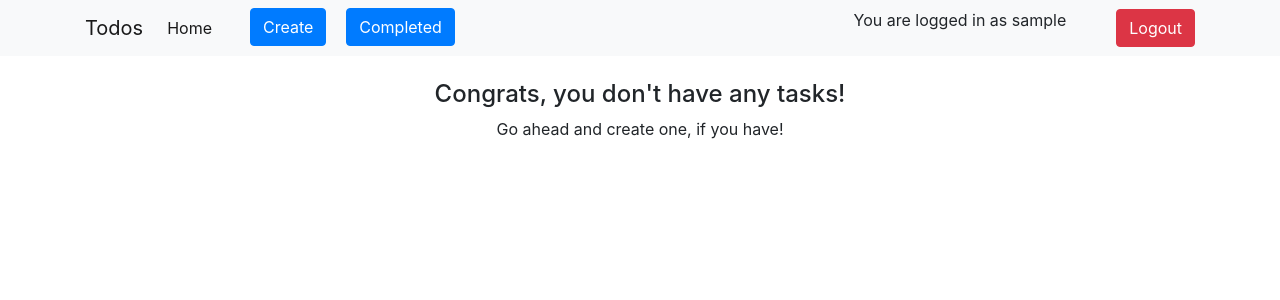
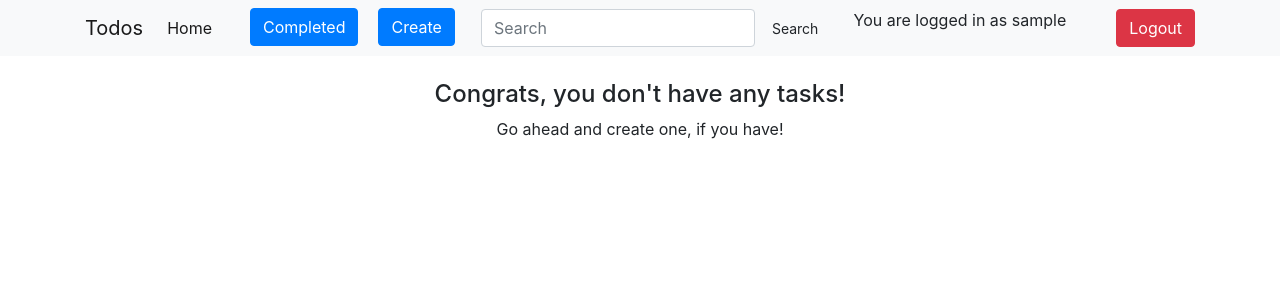
Before and after one commit to mirokrastev/django-projects, a Django app: page / in a window 1280 px wide. Shown: the top 300 px of the page. Run offline with Django 3.2, Linux system fonts and the light colour scheme; the visitor is signed in with stand-in values (Sample User, id 1); data that the repository does not hold is empty; some libraries are stand-ins or nearby versions.

Commit message:
Search bar
Simple search bar to search in your todos!

```diff
--- a/Todo Site/mysite/urls.py
+++ b/Todo Site/mysite/urls.py
@@ -16,7 +16,7 @@ Including another URLconf
 from django.contrib import admin
 from django.urls import path, include
 from register.views import register_view, login_view, logout_view
-from todolist.views import home_view
+from todolist.views import home_view, search_view
 
 urlpatterns = [
     # Admin
@@ -30,4 +30,5 @@ urlpatterns = [
     # Todos
     path('', home_view, name='home'),
     path('task/', include('todolist.urls')),
+    path('search/', search_view, name='search')
 ]
--- a/Todo Site/templates/base.html
+++ b/Todo Site/templates/base.html
@@ -11,50 +11,7 @@
     {% endblock title %}
 </head>
 <body>
-<nav class="navbar navbar-expand-lg navbar-light bg-light">
-    <div class="container text-center">
-        <a class="navbar-brand" href="{% url 'home' %}">Todos</a>
-        <div class="collapse navbar-collapse" id="navbarSupportedContent">
-
-            <ul class="navbar-nav mr-auto">
-                <li class="nav-item active" style="margin-right: 30px;">
-                    <a class="nav-link" href="{% url 'home' %}">Home</a>
-                </li>
-                {% if user.is_authenticated %}
-                    <li>
-                        <form action="{% url 'create' %}" method="GET">
-                            <button type="submit" class="btn btn-primary">Create</button>
-                        </form>
-                    </li>
-                    <li>
-                        <form action="{% url 'completed_todos' %}" method="GET" style="margin-left: 20px;">
-                            <button type="submit" class="btn btn-primary">Completed</button>
-                        </form>
-                    </li>
-                {% endif %}
-            </ul>
-
-            {% if user.is_authenticated %}
-                <p>You are logged in as {{ user.username }}</p>
-                <form action="{% url 'logout_v' %}" method="POST">
-                    {% csrf_token %}
-                    <button type="submit" class="btn btn-danger" style="margin-left: 50px">Logout</button>
-                </form>
-
-            {% else %}
-                <form action="{% url 'login_v' %}" method="GET">
-                    {% csrf_token %}
-                    <button type="submit" class="btn btn-primary">Login</button>
-                </form>
-                <form action="{% url 'register' %}" method="GET">
-                    {% csrf_token %}
-                    <button type="submit" class="btn btn-primary" style="margin-left: 10px">Register</button>
-                </form>
-            {% endif %}
-
-        </div>
-    </div>
-</nav>
+{% include 'navbar.html' %}
 
 {% block content %}{% endblock content %}
 
--- /dev/null
+++ b/Todo Site/templates/navbar.html
@@ -0,0 +1,37 @@
+<nav class="navbar navbar-expand-lg navbar-light bg-light">
+    <div class="container text-center">
+        <a class="navbar-brand" href="{% url 'home' %}">Todos</a>
+
+        <ul class="navbar-nav mr-auto">
+            <li class="nav-item active" style="margin-right: 30px;">
+                <a class="nav-link" href="{% url 'home' %}">Home</a>
+            </li>
+            {% include 'navbar_auth.html' %}
+        </ul>
+
+        {% if user.is_authenticated %}
+            <form class="form-inline mr-auto" method="GET" action="{% url 'search' %}">
+                <input class="form-control mr-sm-2" type="text"
+                       placeholder="Search" name="search">
+                <input class="btn btn-unique btn-rounded btn-sm my-0"
+                type="submit" value="Search">
+            </form>
+            <p>You are logged in as {{ user.username }}</p>
+            <form action="{% url 'logout_v' %}" method="POST">
+                {% csrf_token %}
+                <button type="submit" class="btn btn-danger" style="margin-left: 50px">Logout</button>
+            </form>
+
+        {% else %}
+            <form action="{% url 'login_v' %}" method="GET">
+                {% csrf_token %}
+                <button type="submit" class="btn btn-primary">Login</button>
+            </form>
+            <form action="{% url 'register' %}" method="GET">
+                {% csrf_token %}
+                <button type="submit" class="btn btn-primary" style="margin-left: 10px">Register</button>
+            </form>
+        {% endif %}
+
+    </div>
+</nav>
--- /dev/null
+++ b/Todo Site/templates/navbar_auth.html
@@ -0,0 +1,12 @@
+{% if user.is_authenticated %}
+<li>
+    <form action="{% url 'completed_todos' %}" method="GET"">
+    <button type="submit" class="btn btn-primary">Completed</button>
+    </form>
+</li>
+<li>
+    <form action="{% url 'create' %}" method="GET" style="margin-left: 20px;">
+        <button type="submit" class="btn btn-primary">Create</button>
+    </form>
+</li>
+{% endif %}
--- a/Todo Site/todolist/views.py
+++ b/Todo Site/todolist/views.py
@@ -17,6 +17,13 @@ def get_object(request, task_pk):
         return Task.objects.get(pk=task_pk, user=request.user)
     except (Task.DoesNotExist, ValueError):
         return None
+
+
+@login_required
+def search_view(request):
+    word = request.GET['search']
+    todos = Task.objects.filter(user=request.user, title__icontains=word)
+    return render(request, 'home.html', {'todos': todos})
 
 
 @login_required
@@ -52,6 +59,8 @@ def detailed_todo_view(request, task_pk):
     if request.method == 'POST':
         form = TaskForm(request.POST, instance=task)
         form.save()
+        return home_view(request)
+
     task_paragraph = TaskForm(instance=task)
     return render(request, 'todolist/detailed_todo.html', {'object': task, 'task': task_paragraph})
 
@@ -65,7 +74,7 @@ def complete_todo_view(request, task_pk):
     if request.method == 'POST':
         task.date_completed = timezone.now()
         task.save()
-        return render(request, 'home.html', {'message': f'You completed task {task.title}!'})
+        return home_view(request, f'You completed task {task.title}!')
     return redirect(home_view)
 
 
@@ -77,5 +86,5 @@ def delete_todo_view(request, task_pk):
 
     if request.method == 'POST':
         task.delete()
-        return render(request, 'home.html', {'message': f'You deleted task {task.title}!'})
+        return home_view(request, f'You deleted task {task.title}!')
     return redirect(home_view)
```
Also changed, not shown: Todo Site/templates/home.html (+9 -2 lines), Todo Site/db.sqlite3.
